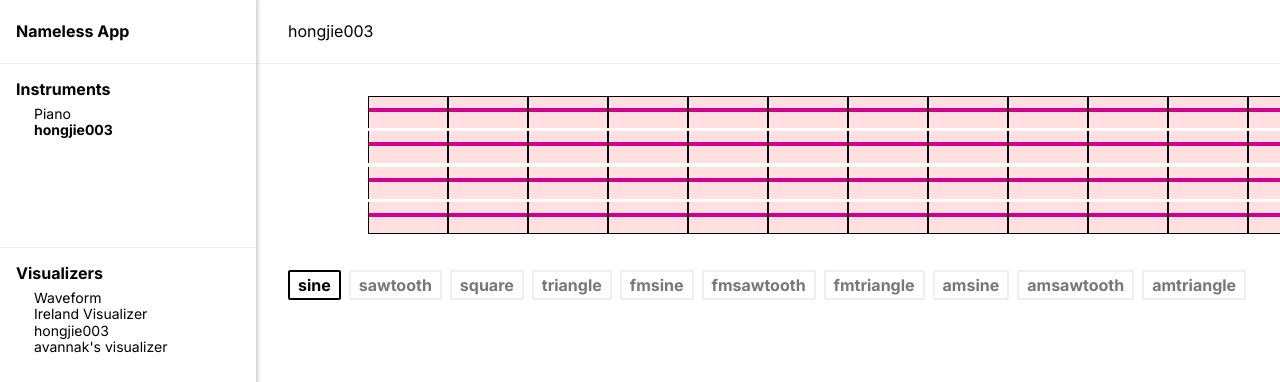
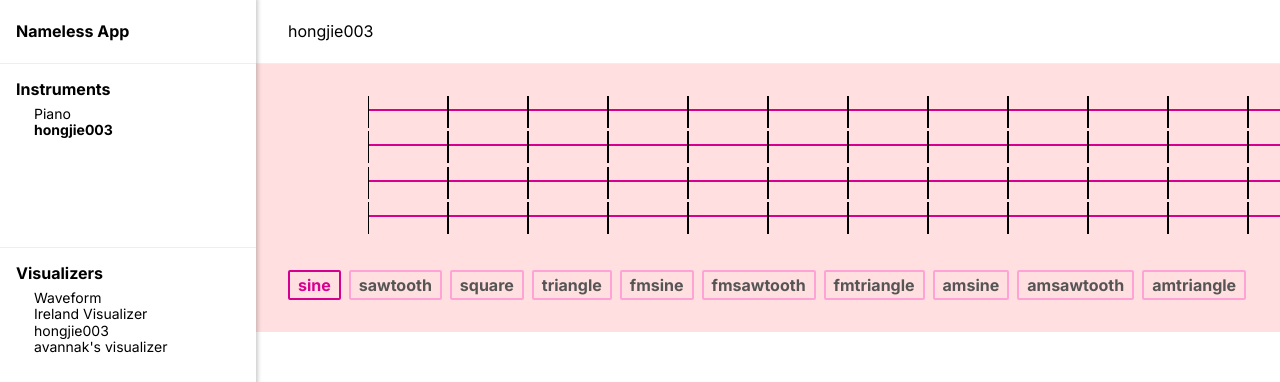
Before and after one commit to hongjie003/music-instrument-visualizer-app, a React (Create React App) app in the folder client/: page /hongjie003 in a window 1280 px wide. Shown: the top 382 px of the page. Built offline with nearby package versions, Linux system fonts and the light colour scheme; no server answers; some icons are missing.

Commit message:
Change Instrument Background Color
Includes some extra code cleanup

```diff
--- a/client/src/instruments/hongjie003.tsx
+++ b/client/src/instruments/hongjie003.tsx
@@ -8,29 +8,24 @@ import React from 'react';
 import { Instrument, InstrumentProps } from '../Instruments';
 
 /** ------------------------------------------------------------------------ **
- * Contains implementation of components for Piano.
+ * Contains implementation of components for Ukulele.
  ** ------------------------------------------------------------------------ */
 
-interface PianoKeyProps {
-  note: string; // C, Db, D, Eb, E, F, Gb, G, Ab, A, Bb, B
+interface UkuleleKeyProps {
+  note: string; // C, Db, D, Eb, E, F, Gb, G, Ab, A, Bb, B (Order changes depending on string)
   duration?: string;
   synth?: Tone.Synth; // Contains library code for making sound
-  minor?: boolean; // True if minor key, false if major key
   octave: number;
-  index: number; // octave + index together give a location for the piano key
-  row: number; // Top / Bottom Border Display
+  index: number; // octave + index together give a location for the ukulele key
 }
 
-export function PianoKey({
+export function UkuleleKey({
     note,
     synth,
-    //   minor,
     index,
-    row,
-}: PianoKeyProps): JSX.Element {
+}: UkuleleKeyProps): JSX.Element {
   /**
-   * This React component corresponds to either a major or minor key in the piano.
-   * See `PianoKeyWithoutJSX` for the React component without JSX.
+   * This React component corresponds to either a major or minor key in the ukulele.
    */
   return (
     // Observations:
@@ -41,71 +36,31 @@ export function PianoKey({
       onMouseDown={() => synth?.triggerAttack(`${note}`)} // Question: what is `onMouseDown`?
       onMouseUp={() => synth?.triggerRelease('+0.25')} // Question: what is `onMouseUp`?
       className={classNames('br bl pointer absolute dim grow bg-washed-red', {
-        // 'bg-black black h3': minor, // minor keys are black
-        // 'black bg-white h4': !minor, // major keys are white
         'black bg-white h2': true, // major keys are white
-        'bt': row == 1, // Top border for top row,
-        'bb': row == 4, // Bottom border for bottom row,
-
       })}
       style={{
         // CSS
         top: 0,
         left: `${index * 1 - 7}rem`,
-        // zIndex: minor ? 1 : 0,
         zIndex: 0,
-        // width: minor ? '1.5rem' : '2rem',
         width: '5rem',
-        // marginLeft: minor ? '0.25rem' : 0,
         marginLeft: 0,
       }}
     >
         <div
-            className={classNames('ba b--dark-pink bw1 w-100 dib v-base')}
+            className={classNames('ba b--dark-pink w-100 dib v-base')}
         ></div>
     </div>
   );
 }
 
-// eslint-disable-next-line
-function PianoKeyWithoutJSX({
-  note,
-  synth,
-  minor,
-  index,
-}: PianoKeyProps): JSX.Element {
-  /**
-   * This React component for pedagogical purposes.
-   * See `PianoKey` for the React component with JSX (JavaScript XML).
-   */
-  return React.createElement(
-    'div',
-    {
-      onMouseDown: () => synth?.triggerAttack(`${note}`),
-      onMouseUp: () => synth?.triggerRelease('+0.25'),
-      className: classNames('ba pointer absolute dim', {
-        'bg-black black h3': minor,
-        'black bg-white h4': !minor,
-      }),
-      style: {
-        top: 0,
-        left: `${index * 2}rem`,
-        zIndex: minor ? 1 : 0,
-        width: minor ? '1.5rem' : '2rem',
-        marginLeft: minor ? '0.25rem' : 0,
-      },
-    },
-    [],
-  );
-}
-
-function PianoType({ title, onClick, active }: any): JSX.Element {
+function UkuleleType({ title, onClick, active }: any): JSX.Element {
   return (
     <div
       onClick={onClick}
       className={classNames('dim pointer ph2 pv1 ba mr2 br1 fw7 bw1', {
-        'b--black black': active,
-        'gray b--light-gray': !active,
+        'b--light-pink mid-gray': !active,
+        'dark-pink b--dark-pink': active,
       })}
     >
       {title}
@@ -113,7 +68,7 @@ function PianoType({ title, onClick, active }: any): JSX.Element {
   );
 }
 
-function Piano({ synth, setSynth }: InstrumentProps): JSX.Element {
+function Ukulele({ synth, setSynth }: InstrumentProps): JSX.Element {
   const keys = [
     List([
       { note: 'A', idx: 0, octave: 4 },
@@ -197,19 +152,18 @@ function Piano({ synth, setSynth }: InstrumentProps): JSX.Element {
   ]) as List<OscillatorType>;
 
   return (
-    <div className="pv4">
+    <div className="pv4 bg-washed-red">
         {Range(1, 5).map(string =>
             <div className="relative dib h2 w-100">
                 {keys[string - 1].map(key => {
                     const note = `${key.note}${key.octave}`;
                     return (
-                    <PianoKey
+                    <UkuleleKey
                         key={note} //react key
                         note={note}
                         synth={synth}
                         octave={key.octave}
                         index={(key.octave - 2) * 7 + key.idx}
-                        row={string}
                         />
                         );
                     })}
@@ -218,7 +172,7 @@ function Piano({ synth, setSynth }: InstrumentProps): JSX.Element {
 
       <div className={'pl4 pt4 flex'}>
         {oscillators.map(o => (
-          <PianoType
+          <UkuleleType
             key={o}
             title={o}
             onClick={() => setOscillator(o)}
@@ -230,4 +184,4 @@ function Piano({ synth, setSynth }: InstrumentProps): JSX.Element {
   );
 }
 
-export const UkuleleInstrument = new Instrument('hongjie003', Piano);
+export const UkuleleInstrument = new Instrument('hongjie003', Ukulele);
--- a/client/src/visualizers/hongjie003.tsx
+++ b/client/src/visualizers/hongjie003.tsx
@@ -22,8 +22,8 @@ export const Hongjie003Visualizer = new Visualizer(
 
     const scaleAmpMax = p5.map(ampMax, -1, 1, 0, 1000);
 
-
-    p5.background([130,130,200]);
+    const bgColor = [150, 140, 200];
+    p5.background(bgColor);
     p5.strokeWeight(dim * 0.01);
     p5.stroke(255);
     p5.noFill();
```
